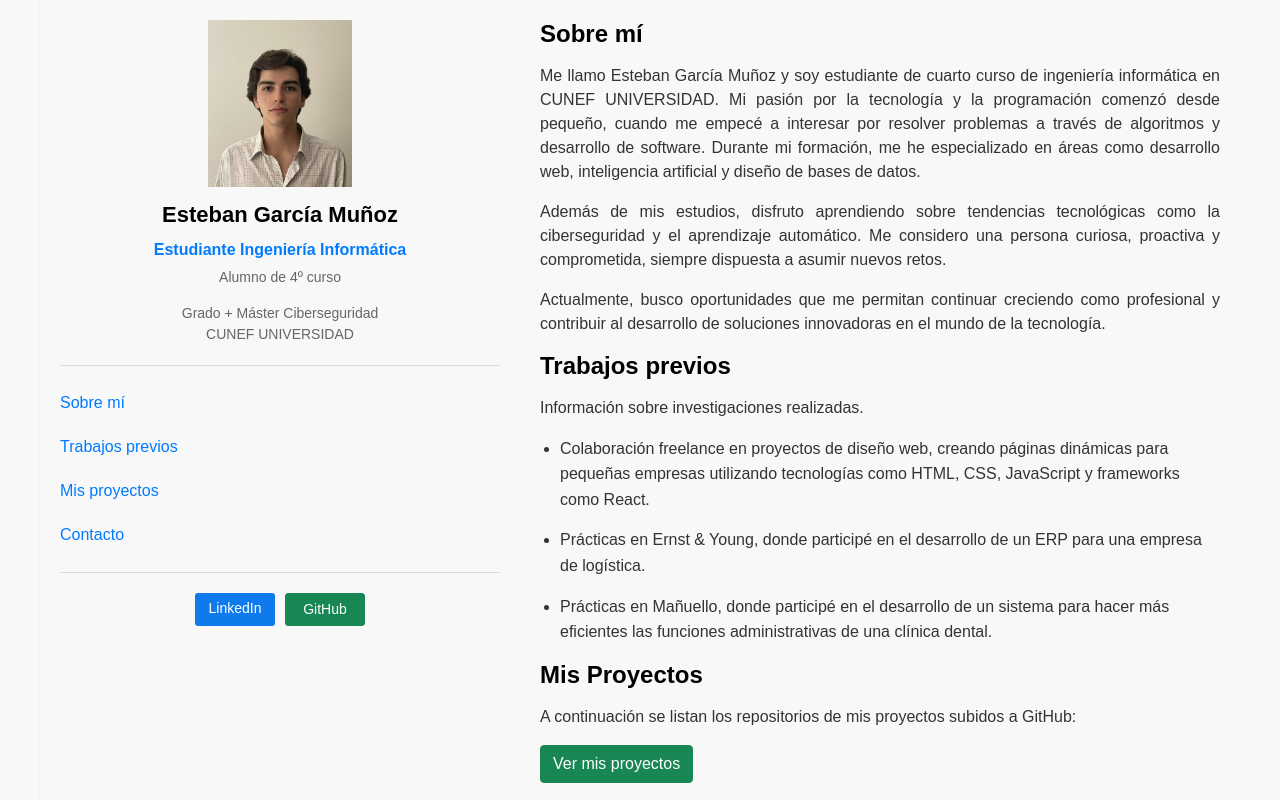
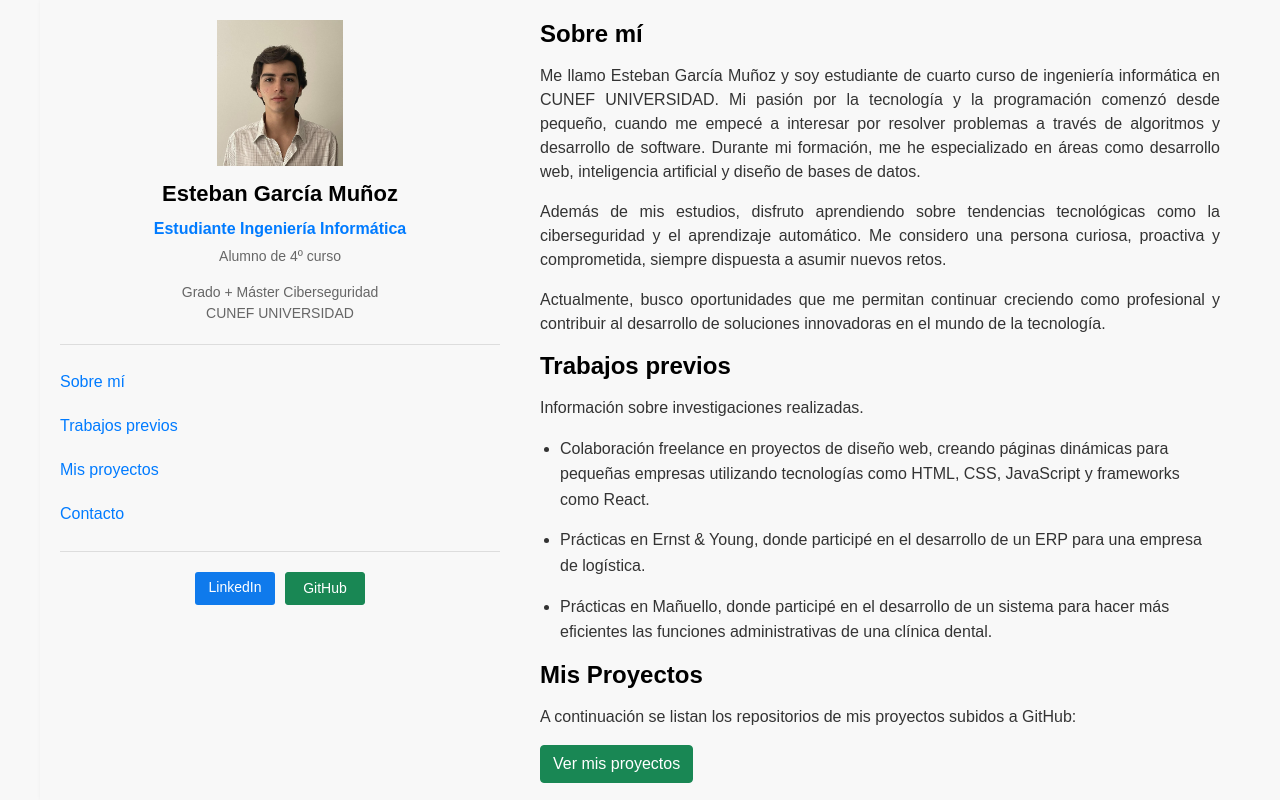
Before and after one commit to EstebanGarciaM/paginaPersonal, a plain HTML site: page index.html in a window 1280 px wide. Drawn offline with nearby package versions, Linux system fonts and the light colour scheme.

Commit message:
Update styles.css

```diff
--- a/styles.css
+++ b/styles.css
@@ -29,7 +29,7 @@ body {
 
 .sidebar .profile-picture {
     width: 100%;
-    max-width: 144px;
+    max-width: 126px;
     margin: 0 auto 15px;
     display: block;
     border-radius: 0%;
```
